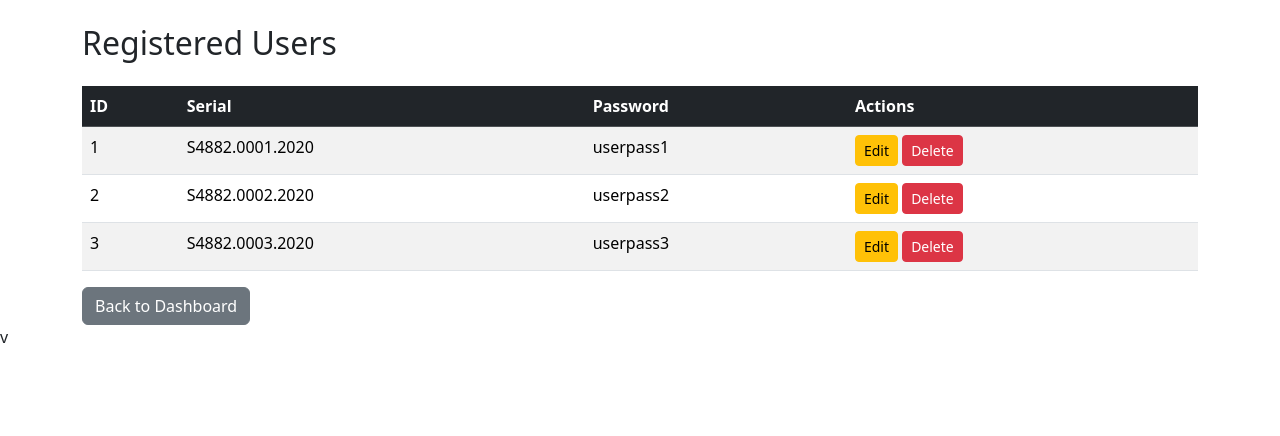
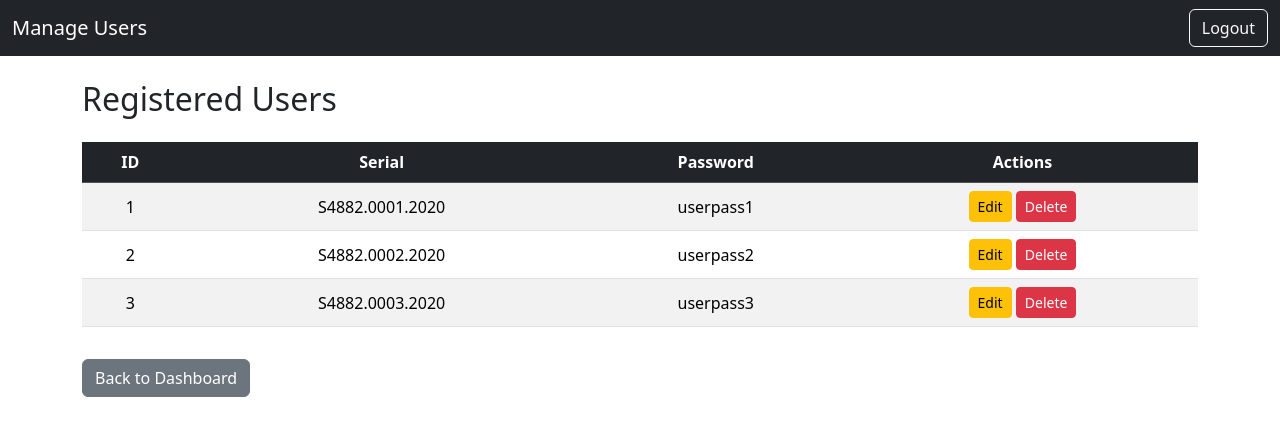
Before and after one commit to EzraelJeremiah-py/PESS, a Flask app: page /auth/users in a window 1280 px wide. Shown: the top 436 px of the page. Run offline with Flask 3, Linux system fonts and the light colour scheme; the visitor is signed in with stand-in values (Sample User, id 1); data comes from the database, SQL or seed files in the repository.

Commit message:
Update users.html

```diff
--- a/pess-backend/templates/users.html
+++ b/pess-backend/templates/users.html
@@ -2,14 +2,23 @@
 <html lang="en">
 <head>
   <meta charset="UTF-8">
-  <title>Users</title>
+  <title>Manage Users</title>
   <link href="https://cdn.jsdelivr.net/npm/bootstrap@5.3.3/dist/css/bootstrap.min.css" rel="stylesheet">
 </head>
 <body>
+  <nav class="navbar navbar-dark bg-dark">
+    <div class="container-fluid">
+      <span class="navbar-brand">Manage Users</span>
+      <a href="{{ url_for('auth.logout') }}" class="btn btn-outline-light">Logout</a>
+    </div>
+  </nav>
+
   <div class="container mt-4">
     <h2 class="mb-4">Registered Users</h2>
-    <table class="table table-striped table-hover">
-      <thead class="table-dark">
+
+    {% if users %}
+      <table class="table table-striped table-hover align-middle">
+        <thead class="table-dark text-center">
           <tr>
             <th>ID</th>
             <th>Serial</th>
@@ -19,20 +28,26 @@
         </thead>
         <tbody>
           {% for user in users %}
-        <tr>
+          <tr class="text-center">
             <td>{{ user.id }}</td>
             <td>{{ user.serial }}</td>
             <td>{{ user.password }}</td>
             <td>
-            <a href="/users/edit/{{ user.id }}" class="btn btn-sm btn-warning">Edit</a>
-            <a href="/users/delete/{{ user.id }}" class="btn btn-sm btn-danger">Delete</a>
+              <a href="{{ url_for('admin.edit_user', id=user.id) }}" class="btn btn-sm btn-warning">Edit</a>
+              <a href="{{ url_for('admin.delete_user', id=user.id) }}" class="btn btn-sm btn-danger"
+                 onclick="return confirm('Are you sure you want to delete this user?');">
+                Delete
+              </a>
             </td>
           </tr>
           {% endfor %}
         </tbody>
       </table>
-    <a href="/admin/dashboard" class="btn btn-secondary">Back to Dashboard</a>
+    {% else %}
+      <p class="text-center text-muted">No users found.</p>
+    {% endif %}
+
+    <a href="{{ url_for('admin.dashboard') }}" class="btn btn-secondary mt-3">Back to Dashboard</a>
   </div>
 </body>
 </html>
-v
```
Lines whose indentation alone changed are shown as unchanged.
